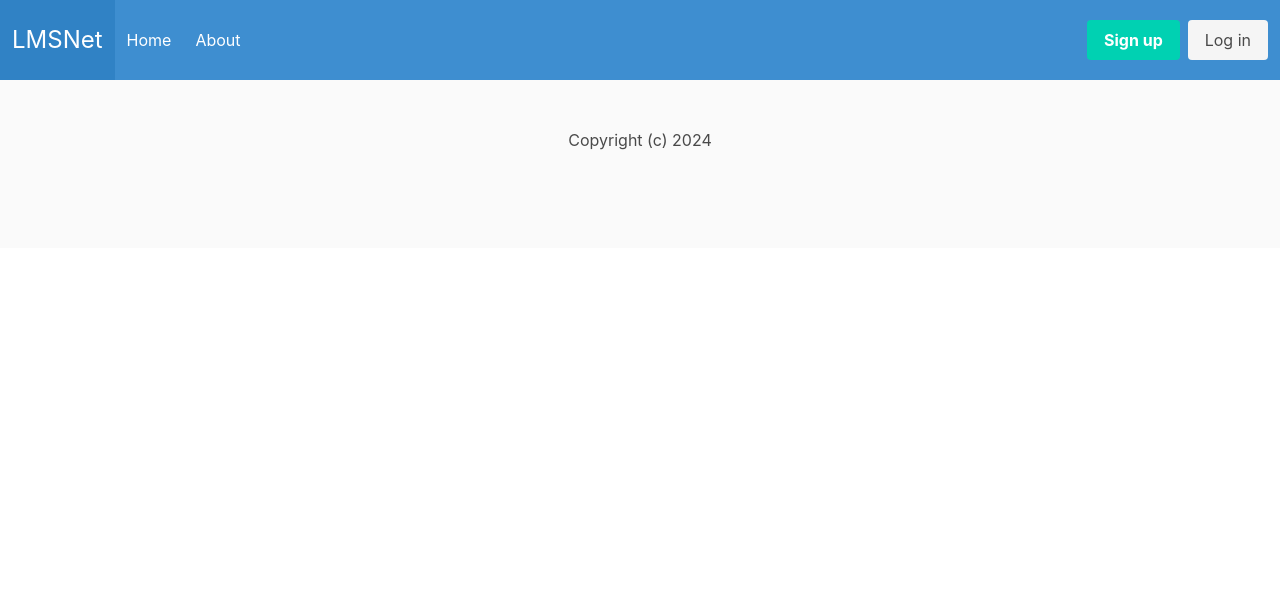
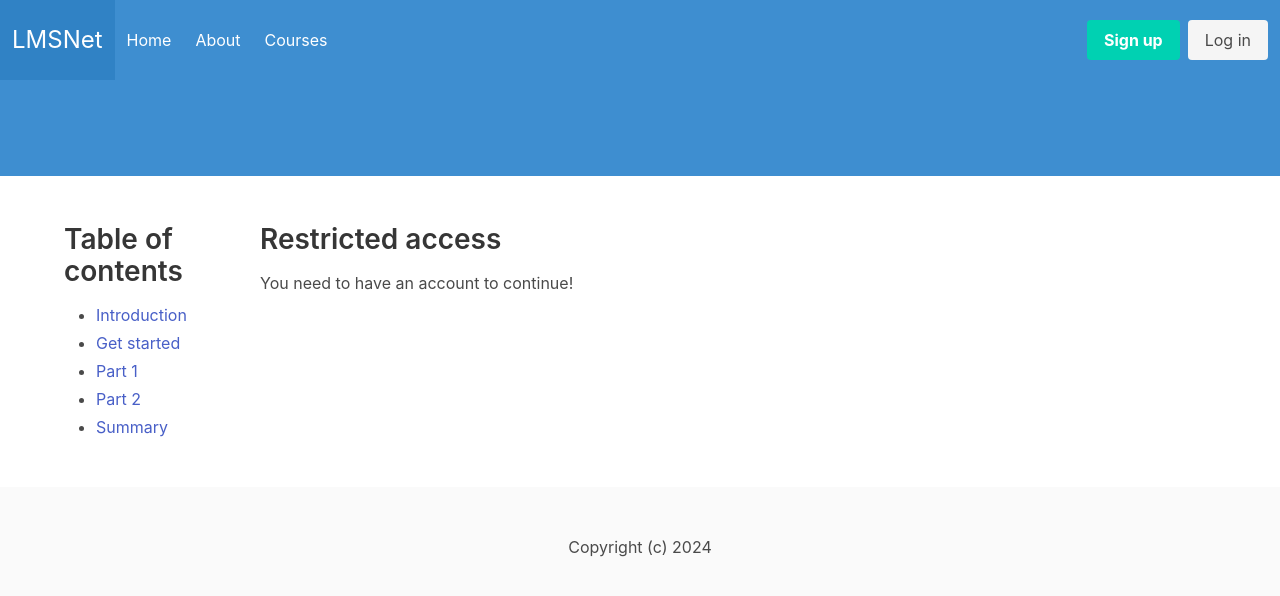
Before and after one commit to MinatoNami/vue-lms, a Vue app in the folder lmsnet_vue/: page /course/1 in a window 1280 px wide. Shown: the top 596 px of the page. Built offline with nearby package versions, Linux system fonts and the light colour scheme; no server answers.

Commit message:
Add individual course page and api call

```diff
--- a/lmsnet_vue/src/components/NavBar.vue
+++ b/lmsnet_vue/src/components/NavBar.vue
@@ -6,20 +6,28 @@
     style="min-height: 5rem"
   >
     <div class="navbar-brand">
-      <a class="navbar-item is-size-4" href="/">LMSNet</a>
+      <router-link to="/" class="navbar-item is-size-4">LMSNet</router-link>
     </div>
     <div id="navbar-item" class="navbar-menu">
       <div class="navbar-start">
-        <a class="navbar-item" href="/">Home</a>
-        <a class="navbar-item" href="/about">About</a>
+        <router-link to="/" class="navbar-item">Home</router-link>
+        <router-link to="/about" class="navbar-item">About</router-link>
+        <router-link to="/courses" class="navbar-item">Courses</router-link>
       </div>
       <div class="navbar-end">
         <div class="navbar-item">
           <div class="buttons">
-            <a class="button is-primary" href="/sign-up">
-              <strong>Sign up</strong>
-            </a>
-            <a class="button is-light" href="/log-in"> Log in </a>
+            <template v-if="!store.user.isAuthenticated">
+              <router-link to="/sign-up" class="button is-primary">
+                <strong>Sign up</strong>
+              </router-link>
+              <router-link to="/log-in" class="button is-light">Log in</router-link>
+            </template>
+            <template v-else>
+              <router-link to="/dashboard/my-account" class="button is-info"
+                >My account</router-link
+              >
+            </template>
           </div>
         </div>
       </div>
@@ -27,6 +35,10 @@
   </nav>
 </template>
 
-<script setup lang="ts"></script>
+<script setup lang="ts">
+import { useUserStore } from '@/stores'
+
+const store = useUserStore()
+</script>
 
 <style></style>
--- a/lmsnet_vue/src/router/index.ts
+++ b/lmsnet_vue/src/router/index.ts
@@ -4,6 +4,7 @@ import AboutView from '@/views/AboutView.vue'
 import SignUpView from '@/views/SignUpView.vue'
 import LoginView from '@/views/LoginView.vue'
 import CoursesView from '@/views/CoursesView.vue'
+import CourseView from '@/views/CourseView.vue'
 
 import MyAccountView from '@/views/Dashboard/MyAccountView.vue'
 
@@ -39,6 +40,11 @@ const router = createRouter({
       path: '/courses',
       name: 'courses',
       component: CoursesView
+    },
+    {
+      path: '/course/:slug',
+      name: 'course',
+      component: CourseView
     }
   ]
 })
--- /dev/null
+++ b/lmsnet_vue/src/views/CourseView.vue
@@ -0,0 +1,58 @@
+<template>
+  <div class="about">
+    <div class="hero is-info">
+      <div class="hero-body has-text-centered">
+        <h1 class="title">{{ course.title }}</h1>
+      </div>
+    </div>
+    <section class="section">
+      <div class="container">
+        <div class="columns content">
+          <div class="column is-2">
+            <h2>Table of contents</h2>
+            <ul>
+              <li><a href="#">Introduction</a></li>
+              <li><a href="#">Get started</a></li>
+              <li><a href="#">Part 1</a></li>
+              <li><a href="#">Part 2</a></li>
+              <li><a href="#">Summary</a></li>
+            </ul>
+          </div>
+
+          <div class="column is-10">
+            <template v-if="store.user.isAuthenticated">
+              {{ course.long_description }}
+            </template>
+            <template v-else>
+              <h2>Restricted access</h2>
+
+              <p>You need to have an account to continue!</p>
+            </template>
+          </div>
+        </div>
+      </div>
+    </section>
+  </div>
+</template>
+
+<script setup lang="ts">
+import { useUserStore } from '@/stores'
+import axios from 'axios'
+import { onMounted, ref, type Ref } from 'vue'
+import { useRoute } from 'vue-router'
+
+const store = useUserStore()
+
+const course: Ref<any> = ref([])
+const currentRoute = useRoute()
+
+const slug = currentRoute.params.slug
+
+onMounted(() => {
+  axios.get(`api/v1/courses/${slug}`).then((response) => {
+    course.value = response.data
+  })
+})
+</script>
+
+<style></style>
--- a/lmsnet_vue/src/views/CoursesView.vue
+++ b/lmsnet_vue/src/views/CoursesView.vue
@@ -43,7 +43,9 @@
                     <div class="content">
                       <p>{{ course.short_description }}</p>
 
-                      <a href="#">More</a>
+                      <router-link :to="{ name: 'course', params: { slug: course.slug } }"
+                        >More</router-link
+                      >
                     </div>
                   </div>
                 </div>
--- a/lmsnet_vue/src/views/Dashboard/MyAccountView.vue
+++ b/lmsnet_vue/src/views/Dashboard/MyAccountView.vue
@@ -18,13 +18,18 @@ import { useRouter } from 'vue-router'
 
 const router = useRouter()
 const store = useUserStore()
-const logout = () => {
+const logout = async () => {
+  await axios.get('/api/token/logout/').then(() => {
+    console.log('logout')
+  })
+
   axios.defaults.headers.common['Authorization'] = ''
 
   localStorage.removeItem('token')
 
   store.removeToken()
-  router.push('/log-in')
+
+  router.push('/')
 }
 </script>
 
```
